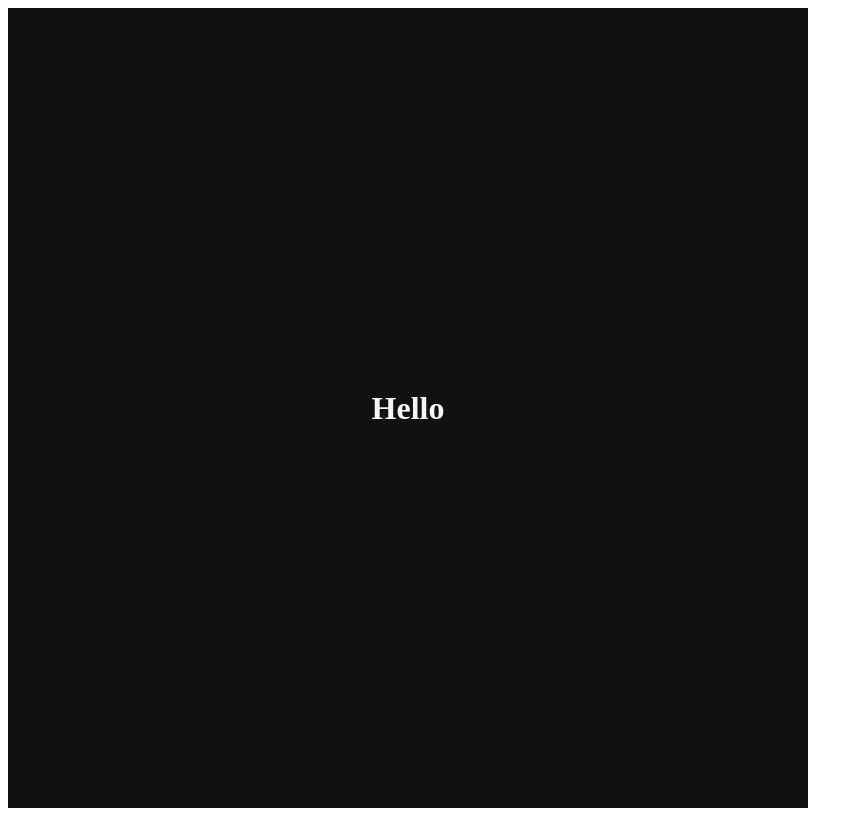
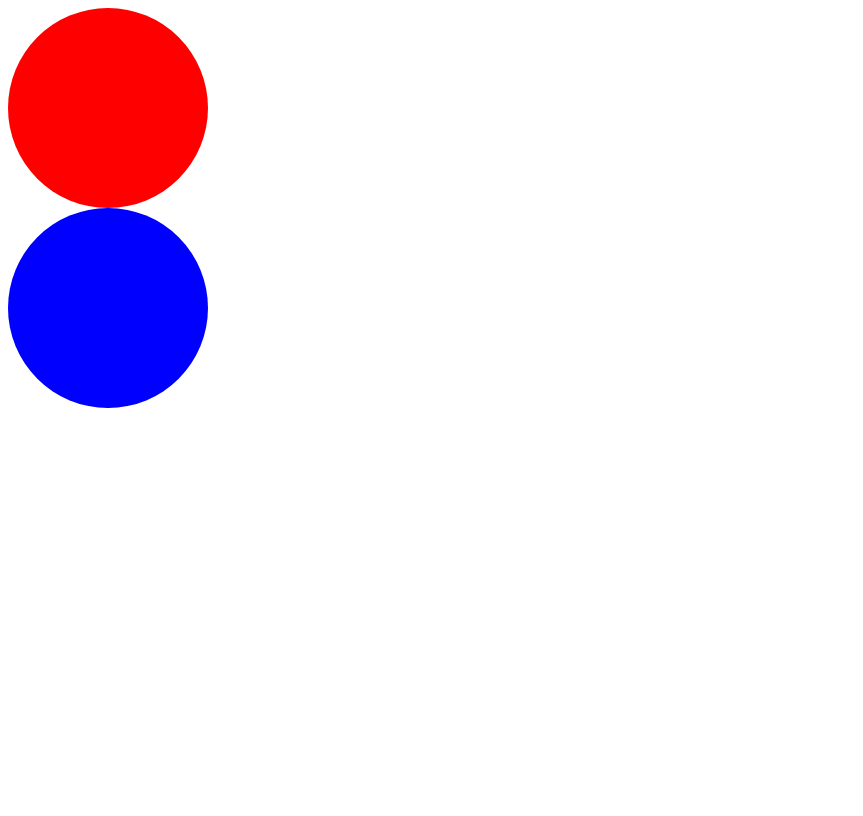
Before and after one commit to sunjw0531/react-master-class-recoil, a React (Create React App) app: page / in a window 1280 px wide. Shown: the whole page, without its empty margins (0-863 px from the left). Built offline with nearby package versions, Linux system fonts and the light colour scheme.

Commit message:
TypeScript : typing the props (interface)

```diff
--- a/src/App.tsx
+++ b/src/App.tsx
@@ -1,24 +1,13 @@
 import styled from 'styled-components';
+import Circle from './Circle';
 
 function App() {
   return (
-    <Wrapper>
-      <Title>Hello</Title>
-    </Wrapper>
+    <div>
+      <Circle bgColor="red" />
+      <Circle bgColor="blue" />
+    </div>
   );
 }
 
 export default App;
-
-const Wrapper = styled.div`
-  display: flex;
-  justify-content: center;
-  align-items: center;
-  height: 100vh;
-  width: 100vh;
-  background-color: ${(props) => props.theme.backgroundColor};
-`;
-
-const Title = styled.h1`
-  color: ${(props) => props.theme.textColor};
-`;
--- /dev/null
+++ b/src/Circle.tsx
@@ -0,0 +1,18 @@
+import styled from 'styled-components';
+
+interface CircleProps {
+  bgColor: string;
+}
+
+const Container = styled.div<CircleProps>`
+  width: 200px;
+  height: 200px;
+  background-color: ${(props) => props.bgColor};
+  border-radius: 100px;
+`;
+
+const Circle = ({ bgColor }: CircleProps) => {
+  return <Container bgColor={bgColor} />;
+};
+
+export default Circle;
--- a/src/index.tsx
+++ b/src/index.tsx
@@ -1,25 +1,12 @@
 import React from 'react';
 import ReactDOM from 'react-dom/client';
-import { ThemeProvider } from 'styled-components';
 import App from './App';
-
-const darkTheme = {
-  textColor: 'whitesmoke',
-  backgroundColor: '#111',
-};
-
-const lightTheme = {
-  textColor: '#111',
-  backgroundColor: 'whitesmoke',
-};
 
 const root = ReactDOM.createRoot(
   document.getElementById('root') as HTMLElement
 );
 root.render(
   <React.StrictMode>
-    <ThemeProvider theme={darkTheme}>
-      <App />
-    </ThemeProvider>
+    <App />
   </React.StrictMode>
 );
```
